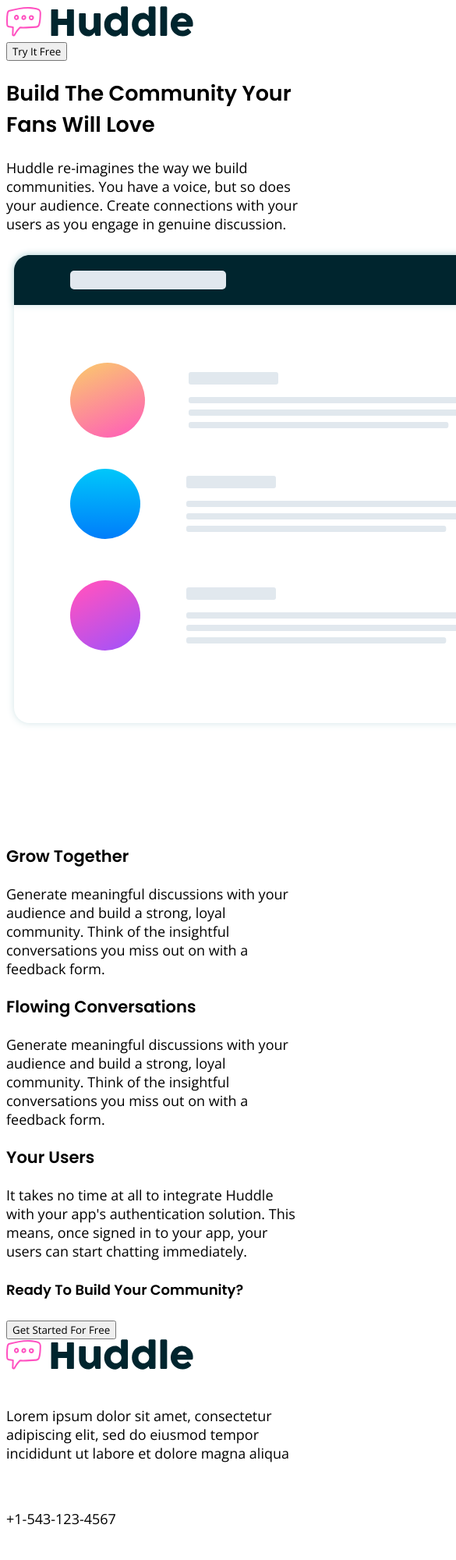
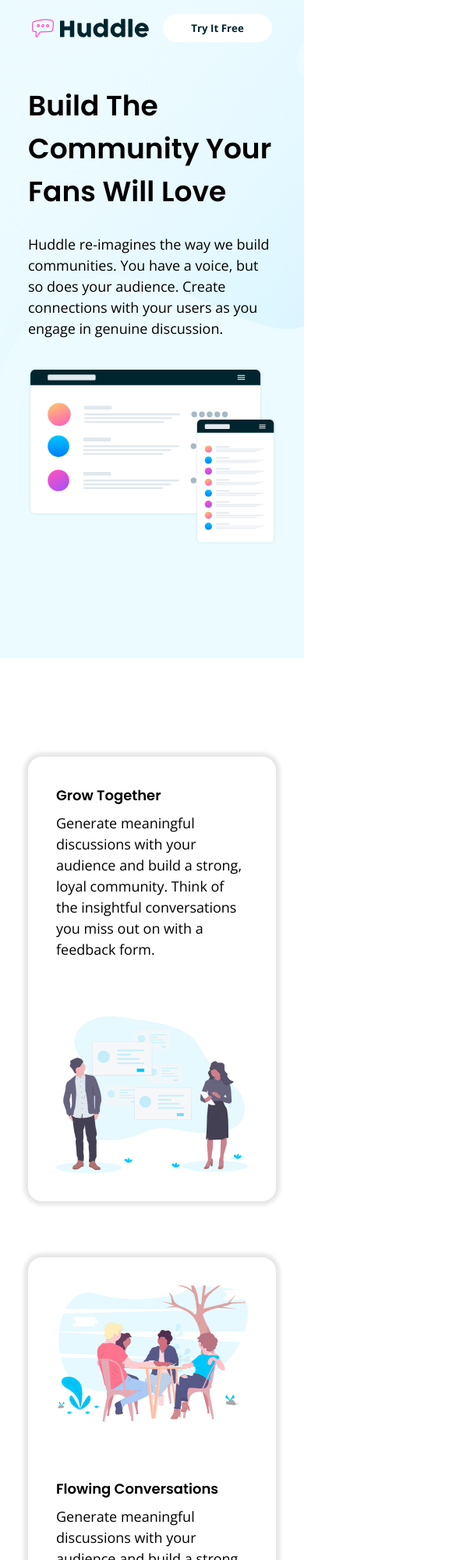
Before and after one commit to noamangg/Front-End-Challenges-Frontend-Mentor, a plain HTML site: page Huddle landing page/index.html in a window 390 px wide. Shown: the top 2000 px of the page at 78% size, 585 px wide, since content can reach past the window. Drawn offline with nearby package versions, Linux system fonts and the light colour scheme.

Commit message:
Finish The Project 2, 1 Page

```diff
--- a/CSS/master.css
+++ b/CSS/master.css
@@ -350,6 +350,7 @@
   text-align: center;
   transition: var(--main-transition);
   transition: var(--main-transition, .25s);
+  overflow: hidden;
 }
 
 .projects li a:hover {
@@ -362,7 +363,6 @@
   border-top-right-radius: var(--main-radius, .25rem);
   display: block;
 }
-
 .projects li a p {
   color: var(--Soft-blue, #8bacda);
   font-weight: bold;
--- a/Huddle landing page/index.html
+++ b/Huddle landing page/index.html
@@ -15,18 +15,20 @@
 <body>
 
   <header>
+    <div class="container flex justify-between">
       <img src="images/logo.svg" alt="logo" class="logo">
       <nav>
         <button class="butn header-butn">
           Try It Free
         </button>
       </nav>
+    </div>
   </header>
 
   <main>
 
     <section class="landing">
-      <div class="container">
+      <div class="container main-grid">
         <div class="text">
           <h1 class="text__header">Build The Community Your Fans Will Love</h1>
           <p class="text__pargraph">Huddle re-imagines the way we build communities. You have a voice, but so does your
@@ -39,15 +41,24 @@
 
     <section class="grow">
       <div class="container cards">
+
         <div class="card">
-          <h3>Grow Together</h3>
-          <p>Generate meaningful discussions with your audience and build a strong, loyal community.
+          <div class="card-text">
+            <h3 class="card__header">Grow Together</h3>
+            <p class="card__text">Generate meaningful discussions with your audience and build a strong, loyal community.
               Think of the insightful conversations you miss out on with a feedback form.</p>
           </div>
+          <img src="images/illustration-grow-together.svg" alt="image">
+        </div>
+
         <div class="card">
+          <img src="images/illustration-flowing-conversation.svg" alt="image">
+          <div class="card-text">
             <h3 class="card__header">Flowing Conversations</h3>
-          <p class="card__text">Generate meaningful discussions with your audience and build a strong, loyal community.
+            <p class="card__text">Generate meaningful discussions with your audience and build a strong, loyal
+              community.
               Think of the insightful conversations you miss out on with a feedback form.</p>
+          </div>
         </div>
 
         <div class="card">
@@ -56,13 +67,14 @@
             <p class="card__text">It takes no time at all to integrate Huddle with your app's authentication solution.
               This means, once signed in to your app, your users can start chatting immediately.</p>
           </div>
+          <img src="images/illustration-your-users.svg" alt="">
         </div>
 
       </div>
 
       <div class="cta">
         <h4>Ready To Build Your Community?</h4>
-        <button>
+        <button class="butn">
           Get Started For Free
         </button>
       </div>
@@ -73,17 +85,16 @@
     <div class="container">
       <div class="footer_top">
         <div class="info">
-          <img src="images/logo.svg" alt="logo">
-          <div class="location">
+          <div class="location flex">
             <img src="images/icon-location.svg" alt="location">
             <p>Lorem ipsum dolor sit amet, consectetur adipiscing elit, sed do eiusmod tempor
               incididunt ut labore et dolore magna aliqua</p>
           </div>
-          <div class="phone">
+          <div class="phone flex">
             <img src="images/icon-phone.svg" alt="phone">
             <p>+1-543-123-4567</p>
           </div>
-          <div class="email">
+          <div class="email flex">
             <img src="images/icon-email.svg" alt="email">
             <p>example@huddle.com</p>
           </div>
@@ -103,15 +114,15 @@
         </ul>
 
 
-        <div class="social">
-          <img src="" alt="">
-          <img src="" alt="">
-          <img src="" alt="">
+        <div class="social flex justify-between">
+          <img src="images/icon-email.svg" alt="email">
+          <img src="images/icon-location.svg" alt="location">
+          <img src="images/icon-phone.svg" alt="phone">
         </div>
       </div>
 
 
-      <div class="footer_foot">
+      <div class="footer_foot flex">
         <p>&copy; Copyright 2018 Huddle. All rights reserved.</p>
       </div>
     </div>
--- a/Huddle landing page/style.css
+++ b/Huddle landing page/style.css
@@ -5,6 +5,9 @@
   --pale-cyan-color: #ebfbff;
   --dark-cyan-color: #00252e;
   --grayish-blue-color: #808d99;
+
+  box-sizing: border-box;
+  margin: 0;
 }
 
 :is(h1, h2, h3, h4, h5, h6) {
@@ -14,3 +17,230 @@
 html {
   font-size: 18px;
 }
+
+
+section {
+  margin-bottom: 6rem;
+}
+
+.container {
+  width: 90%;
+  max-width: 1200px;
+  margin: 0 auto;
+  padding: 1rem 2rem;
+}
+
+.flex {
+  display: flex;
+  align-items: center;
+  gap: 1rem;
+}
+
+.main-grid {
+  display: grid;
+  grid-template-columns: 1fr 1.5fr;
+  gap: 2rem;
+  align-items: center;
+}
+
+.main-grid img {
+  width: 100%;
+}
+
+.justify-between {
+  justify-content: space-between;
+}
+
+.butn {
+  padding: .5rem 2rem;
+  border: none;
+  border-radius: 2rem;
+  font-weight: bold;
+  color: var(--dark-cyan-color, #00252e);
+  background-color: white;
+  cursor: pointer;
+}
+
+.butn:hover {
+  color: var(--pale-cyan-color);
+  background-color: var(--dark-cyan-color, #00252e);
+}
+
+/* Section */
+
+body {
+  position: relative;
+}
+
+header {
+  position: absolute;
+  top: 0;
+  left: 0;
+  width: 100%;
+}
+
+header .container {
+  flex-wrap: wrap;
+}
+
+.logo {
+  width: 150px;
+}
+
+.landing {
+  background: url(images/bg-hero-desktop.svg);
+  background-color: var(--pale-cyan-color, #ebfbff);
+  background-size: cover;
+  background-repeat: no-repeat;
+  padding-top: 5rem;
+  height: 100vh;
+}
+
+.text__header {
+  font-size: 2rem;
+  margin-bottom: 1.5rem;
+}
+
+.text__pargraph {
+  line-height: 1.5;
+}
+
+/* Section Cards */
+
+.grow {
+  position: relative;
+  margin-bottom: 10rem;
+}
+
+.cards {
+  display: grid;
+  grid-template-columns: 1fr;
+  gap: 4rem;
+}
+
+.card {
+  display: flex;
+  gap: 4rem;
+  padding: 2rem 2rem 2rem 4rem;
+  align-items: center;
+  border-radius: 1rem;
+  box-shadow: 0px 0px 5px 5px rgb(0 0 0 / 10%)
+}
+
+.card>img {
+  width: 250px;
+}
+
+.card__header {
+  font-size: clamp(1rem, 3vw, 2rem);
+  margin-bottom: .5rem;
+}
+
+.card__text {
+  line-height: 1.5;
+}
+
+.cta {
+  padding: 2rem;
+  background-color: white;
+  left: 50%;
+  border-radius: 1rem;
+  box-shadow: 0px 0px 5px 5px rgb(0, 0, 0, .1);
+  transform: translateX(-50%);
+  bottom: -15rem;
+  position: absolute;
+  text-align: center;
+  z-index: 999;
+}
+
+.cta h4 {
+  margin-bottom: 1rem;
+  font-size: 1.25rem;
+}
+
+.cta button {
+  font-size: 1rem;
+  background-color: var(--pink-color, #ff52bf);
+  color: white;
+}
+
+footer {
+  position: relative;
+  background-color: var(--dark-cyan-color, #00252e);
+  padding-top: 7rem;
+}
+
+footer .container .footer_top {
+  display: grid;
+  grid-template-columns: repeat(auto-fill, minmax(200px, 1fr));
+  color: white;
+  gap: 4rem;
+}
+
+footer .links {
+  list-style: none;
+  padding: 0;
+  display: flex;
+  flex-direction: column;
+  gap: 1rem;
+}
+
+footer .links li a {
+  text-decoration: none;
+  padding: .5rem;
+  display: block;
+  color: white;
+  transition: .25s;
+}
+
+footer .links li a:hover {
+  padding-left: 1rem;
+}
+
+footer .info>div {
+  margin-bottom: 1rem;
+}
+
+footer .footer_foot {
+  justify-content: flex-end;
+  font-size: .75rem;
+  color: white;
+  margin-top: 2rem;
+}
+
+
+@media (max-width: 800px) {
+  .main-grid {
+    grid-template-columns: 1fr;
+  }
+
+  .card {
+    flex-wrap: wrap;
+    justify-content: center;
+    padding: 2rem;
+  }
+
+  .card>img {
+    width: 100%;
+  }
+
+  .container {
+    width: 100%;
+  }
+
+  header .container {
+    flex-wrap: wrap;
+    justify-content: center;
+  }
+
+  header {
+    margin-bottom: 4rem;
+  }
+
+  footer .container .footer_top {
+    gap: 1rem;
+  }
+  footer .links {
+    gap: .25rem;
+  }
+}
```
Also changed, not shown: 1 other file. Lines whose indentation alone changed are shown as unchanged.
